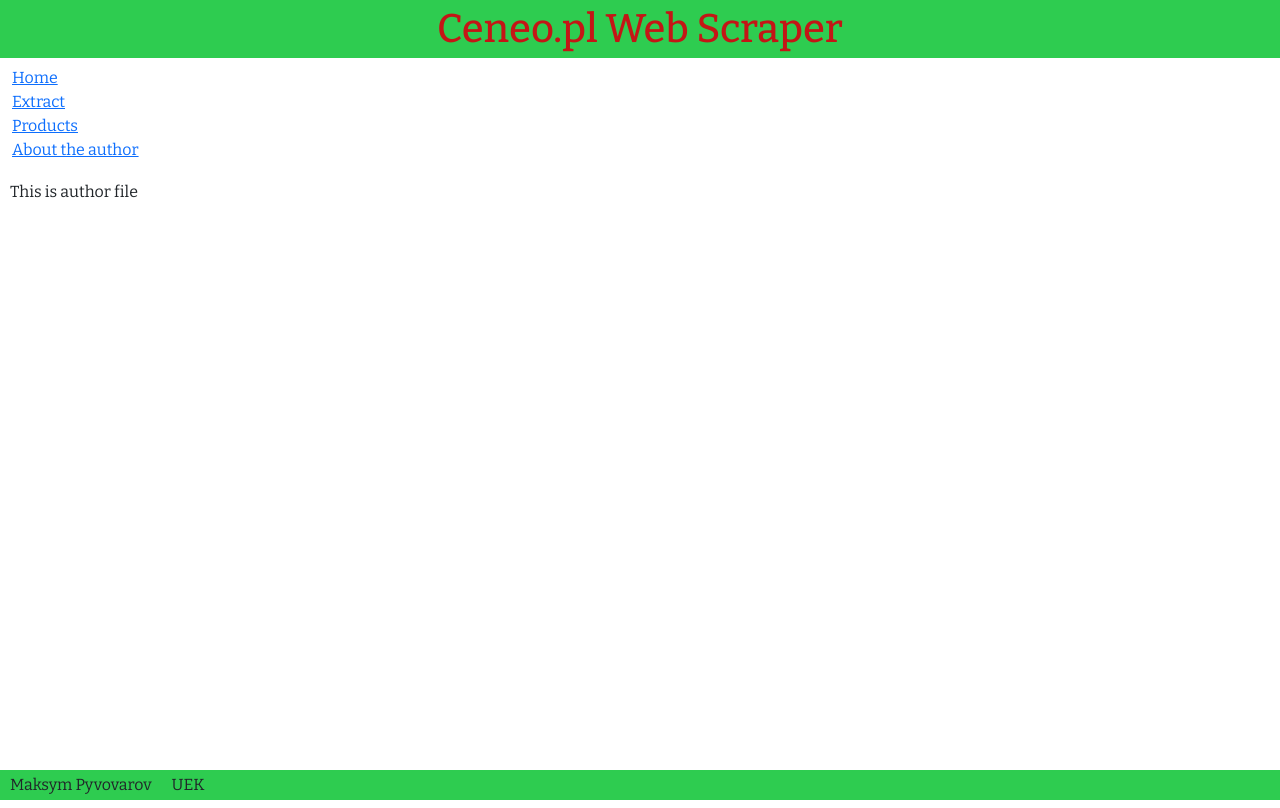
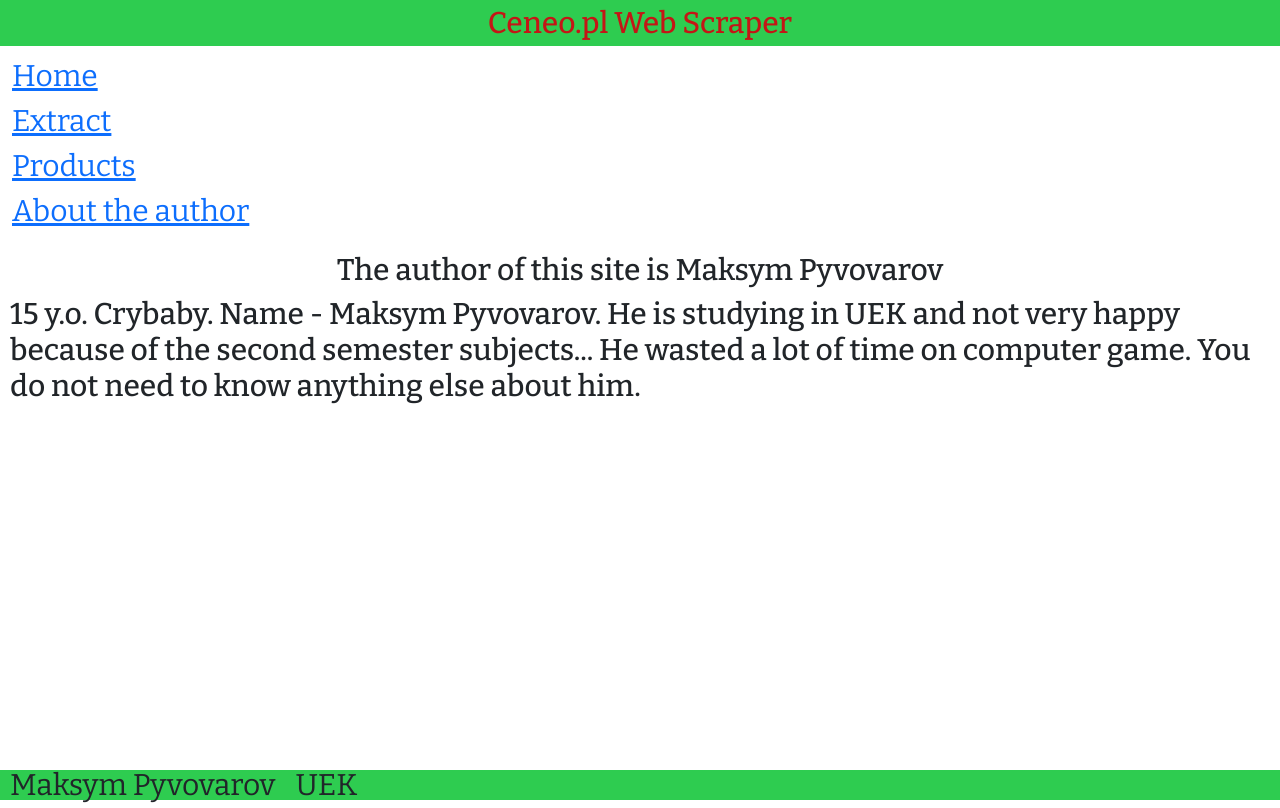
Before and after one commit to MaksymPyvovarov/CeneoWebScraper231596, a Flask app: page /author in a window 1280 px wide. Run offline with Flask 3, Linux system fonts and the light colour scheme.

Commit message:
2024-05-13 MP

```diff
--- a/app/static/blocks/page.css
+++ b/app/static/blocks/page.css
@@ -1,5 +1,6 @@
 p, h1 {
     margin: 0;
+    font-size: 30px;
   }
 
   .page__body {
@@ -7,3 +8,13 @@
     margin: 0;
     margin-block-end: var(--footer-height);
 }
+h2 {
+  font-size: 40px
+}
+
+div {
+  font-size: 30px
+}
+h3 {
+  font-size: 30px
+}
--- a/app/templates/author.html
+++ b/app/templates/author.html
@@ -1,4 +1,10 @@
 {% extends  "base.html" %}
 {% block content %}
-    <p class="section__description">This is author file</p>
+    <h2 style="text-align:center">
+        <p>The author of this site is Maksym Pyvovarov</p>
+    </h2>
+    <h3>
+        15 y.o. Crybaby. Name - Maksym Pyvovarov. He is studying in UEK and not very happy because of the second semester subjects... He wasted a lot of time on computer game. You do not need to know anything else about him.
+    </h3>
+
 {% endblock%}
--- a/app/templates/index.html
+++ b/app/templates/index.html
@@ -1,4 +1,5 @@
 {% extends  "base.html" %}
 {% block content %}
-    <p class="section__description">This is index file</p>
+    <p class="section__description">This is a website where you can write product id and get all reviews about this product.</p>
+    <h2 style="text-align:center">Go to the "Extract" to start extracting</h2>
 {% endblock %}
```
